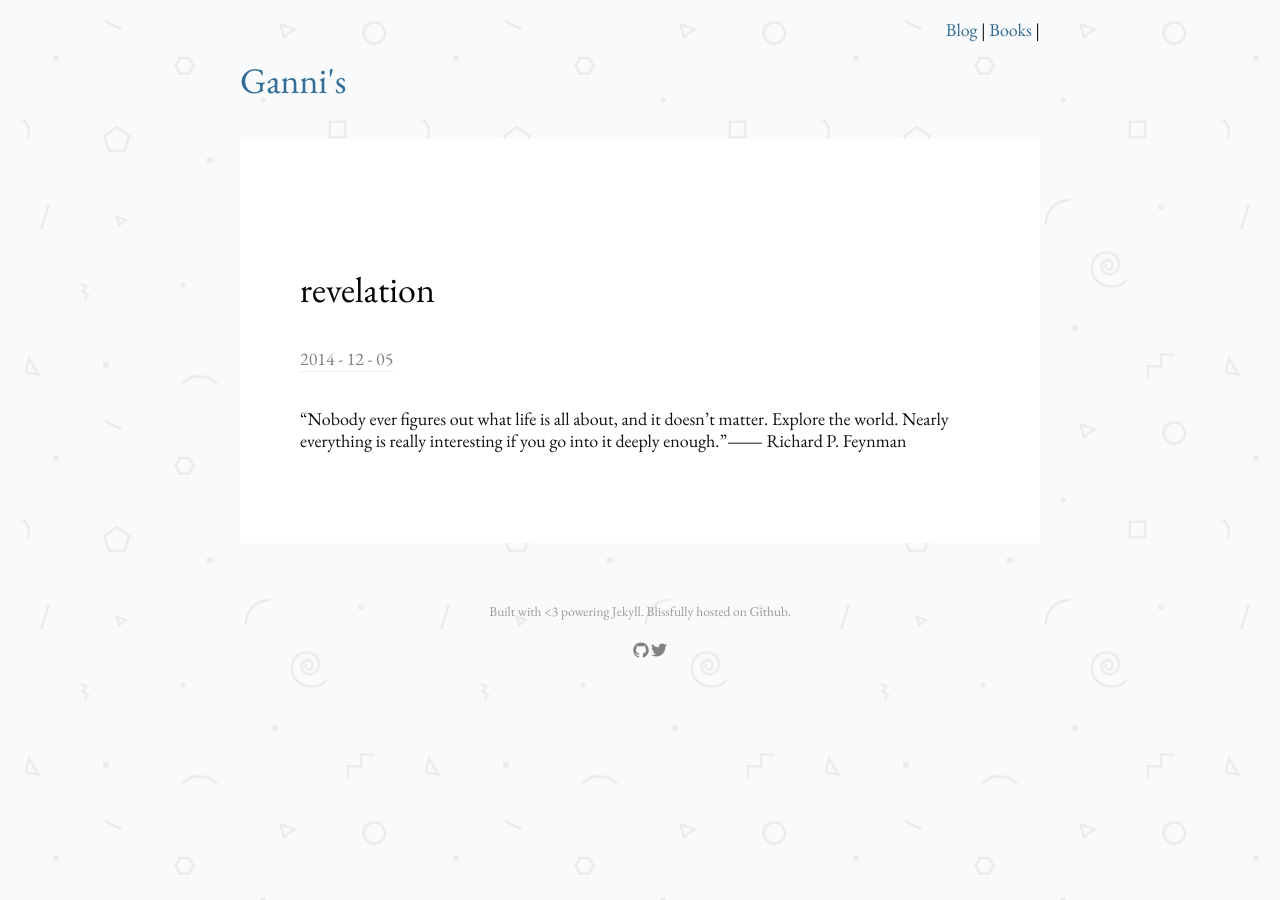
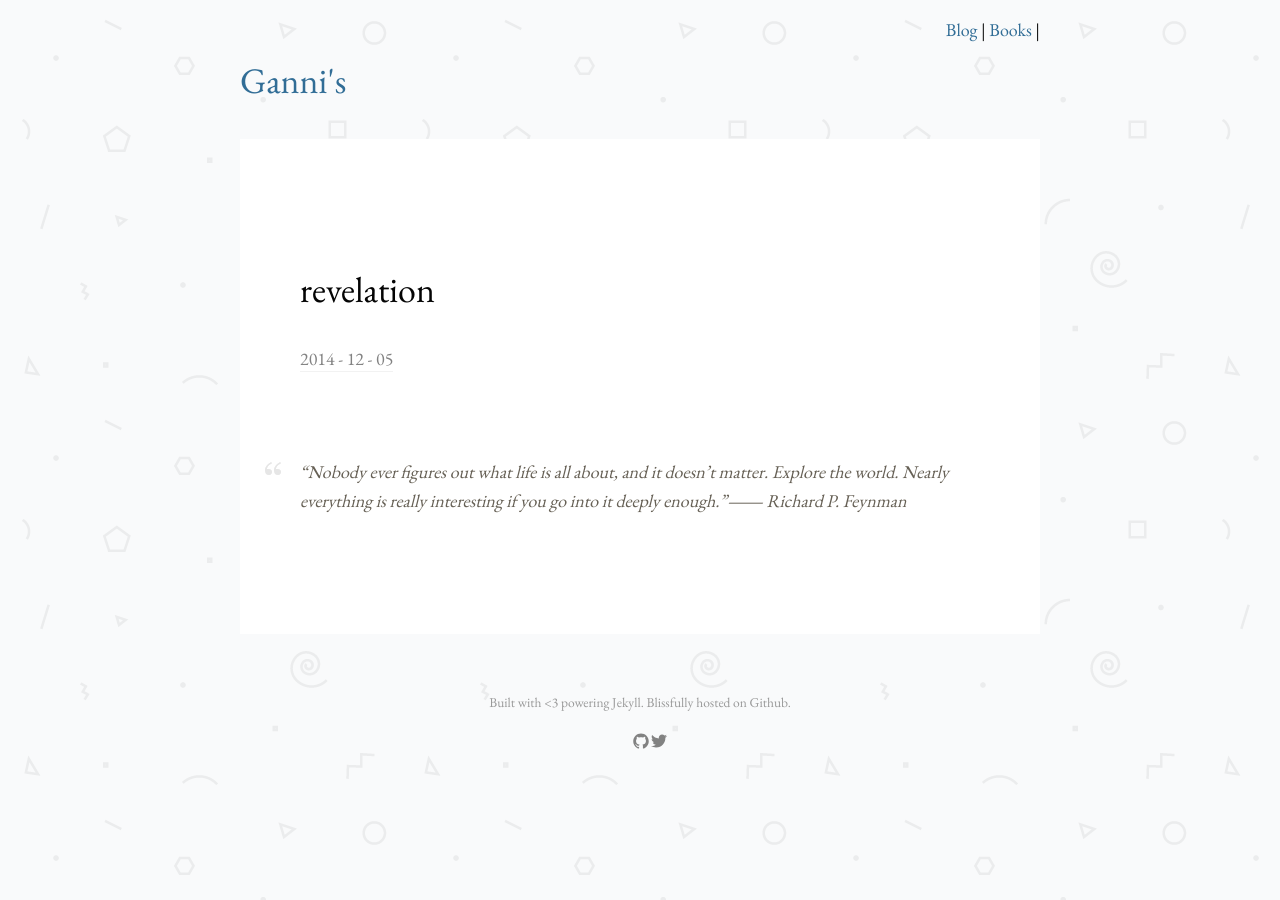
Before and after one commit to ganni/ganni.github.io, a Jekyll site: the page built from _posts/2014-12-05-revelation.md, in a window 1280 px wide. Built offline with Jekyll 4.4.1, drawn with Linux system fonts in a browser that asks for light colours; nearby versions of some CDN libraries.

```diff
--- a/_config.yml
+++ b/_config.yml
@@ -11,7 +11,7 @@ twitter_username: ganni4
 github_username:  ganni
 disqus_shortname: gannigithubio
 google_analytics: UA-3158208-9
-chat: TRUE
+chat: false
 
 # Build settings
 markdown: kramdown
--- a/_posts/2014-12-05-revelation.md
+++ b/_posts/2014-12-05-revelation.md
@@ -6,4 +6,4 @@ categories: [quote]
 tags: []
 ---
 
-“Nobody ever figures out what life is all about, and it doesn't matter. Explore the world. Nearly everything is really interesting if you go into it deeply enough.”― Richard P. Feynman
+> “Nobody ever figures out what life is all about, and it doesn't matter. Explore the world. Nearly everything is really interesting if you go into it deeply enough.”― Richard P. Feynman
```
